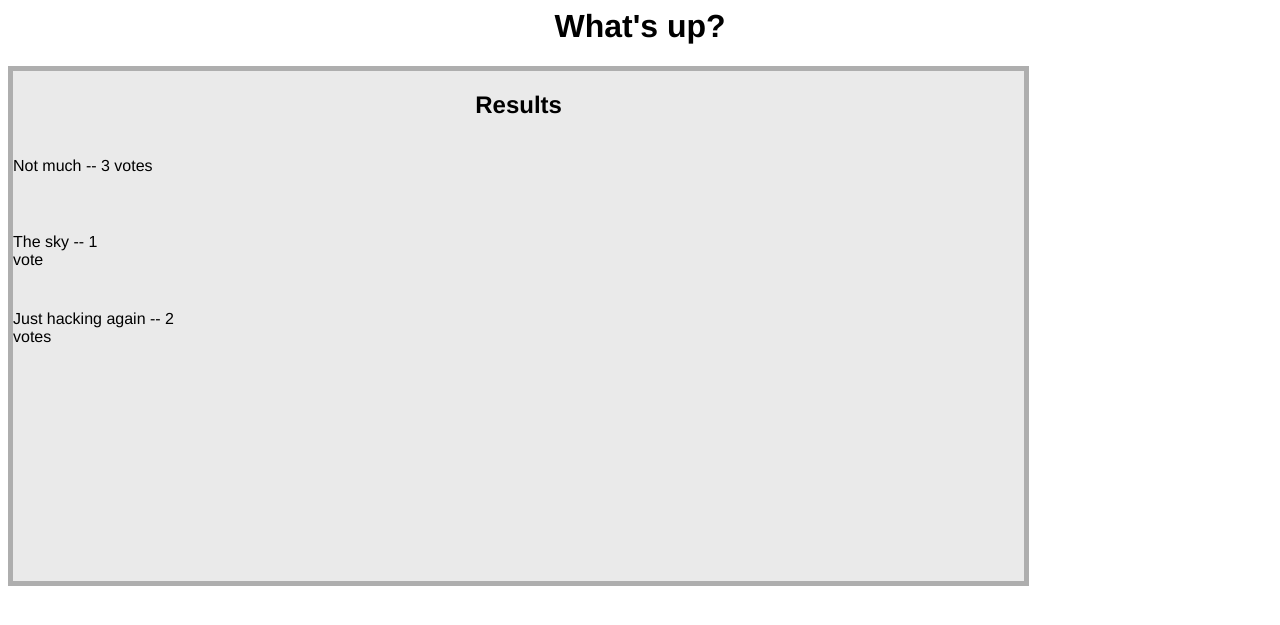
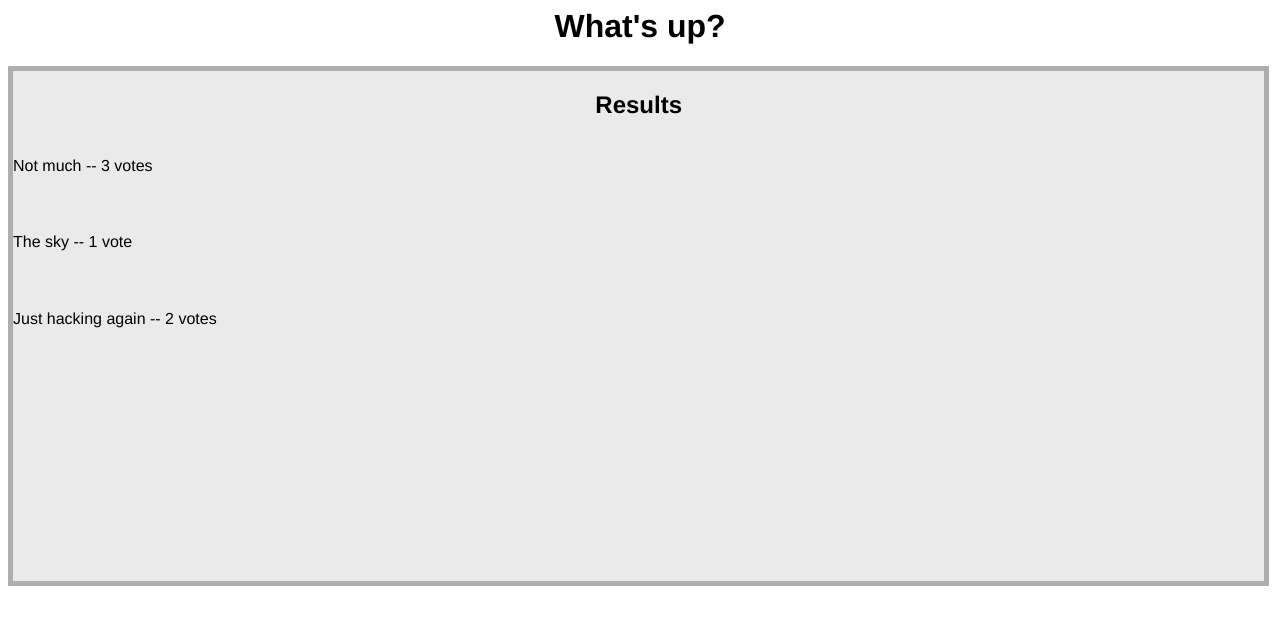
Before and after one commit to elam3/cs177.p1.g3, a Django app: page /polls/1/results/ in a window 1280 px wide. Shown: the top 625 px of the page. Run offline with Django 3.2, Linux system fonts and the light colour scheme; data comes from the database, SQL or seed files in the repository; both versions use the stored data as it was after the commit; some web fonts are replaced.

Commit message:
added graph css for results.html

```diff
--- a/polls/static/polls/results.css
+++ b/polls/static/polls/results.css
@@ -12,7 +12,7 @@ body {
 
 
 .graph {
-    width: 80%;
+    width: 99%;
     height: 65%;
     border: 5px solid #aeaeae;
     background-color: #eaeaea;
```
Also changed, not shown: db.sqlite3.
